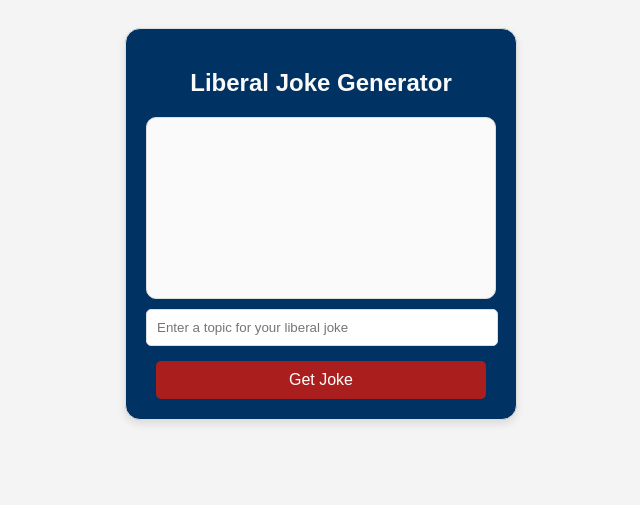
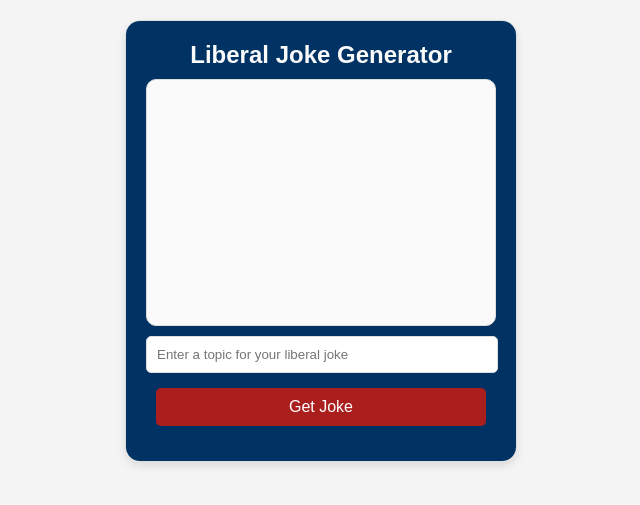
Before and after one commit to redelephantrepublican/joke-assistant, a Flask app: page / in a window 1280 px wide. Shown: the top 505 px of the page, without its empty margins (319-959 px from the left). Run offline with Flask 3, Linux system fonts and the light colour scheme.

Commit message:
Beautify HTML

```diff
--- a/templates/index.html
+++ b/templates/index.html
@@ -2,145 +2,173 @@
 <html>
 
 <head>
+    <title>Liberal Joke Generator</title>
+    <style>
+    /* Styling for the <body> element */
 
-<title>Liberal Joke Generator</title>
+    body {
+        font-family: Arial, sans-serif;
+        /* Set the font family */
+        background-color: #f4f4f4;
+        /* Set the background color */
+        color: #333333;
+        /* Set the text color */
+        text-align: center;
+        /* Center-align the text */
+        padding: 20px;
+        /* Add padding around the content */
+        margin: 0;
+        /* Ensure there's no default margin */
+        overflow-x: hidden;
+        /* Prevents horizontal scrolling */
+    }
+    /* Styling for the #chatbox element */
 
-<style>body {
-     font-family: Arial, sans-serif;
-    /* Sets the default font family for the page */
-     background-color: #f4f4f4;
-    /* Light grey background color for the entire page */
+    #chatbox {
+        max-width: 350px;
+        /* Set the maximum width */
+        width: 100%;
+        /* Set the width to 100% */
+        min-height: 400px;
+        /* Minimum height to see multiple responses */
+        margin: 0 auto;
+        /* Center in the available space */
+        background-color: #003264;
+        /* Set the background color */
+        padding: 20px;
+        /* Add padding around the content */
+        border-radius: 15px;
+        /* Add rounded corners */
+        box-shadow: 0 4px 8px rgba(0, 0, 0, 0.1);
+        /* Add box shadow */
+        border: 1px solid #ddd;
+        /* Add a border */
+        display: flex;
+        /* Use flexbox layout */
+        flex-direction: column;
+        /* Arrange items in a column */
+        justify-content: space-between;
+        /* Space between items */
+        overflow-y: auto;
+        /* Allows vertical scrolling when needed */
+    }
+    /* Styling for the <h2> element within #chatbox */
+
+    #chatbox h2 {
+        color: #fafafa;
+        /* Set the text color */
+        margin: 0 0 10px 0;
+        /* Added margin to the title for spacing */
+    }
+    /* Styling for the #chatlogs element */
+
+    #chatlogs {
+        background-color: #fafafa;
+        /* Set the background color */
+        padding: 10px;
+        /* Add padding around the content */
+        border-radius: 10px;
+        /* Add rounded corners */
+        flex-grow: 1;
+        /* Allow flexible growth */
+        overflow-y: auto;
+        /* Only vertical scroll */
+        border: 1px solid #ddd;
+        /* Add a border */
+        margin-bottom: 10px;
+        /* Space below the chatlogs area */
+    }
+    /* Styling for #userInput and buttons */
+
+    #userInput,
+    button {
+        width: calc(100% - 20px);
+        /* Calculate width with 20px margin */
+        padding: 10px;
+        /* Add padding */
+        border-radius: 5px;
+        /* Add rounded corners */
+        border: 1px solid #ddd;
+        /* Add a border */
+    }
+    /* Styling for #userInput */
+
+    #userInput {
+        margin-bottom: 15px;
+        /* Add margin at the bottom */
+    }
+    /* Styling for buttons */
+
+    button {
+        background-color: #aa1f1d;
+        /* Set background color */
+        color: white;
+        /* Set text color */
+        border: none;
+        /* Remove border */
+        cursor: pointer;
+        /* Set cursor to pointer */
+        font-size: 1em;
+        /* Set font size */
+        display: block;
+        /* Display as a block element */
+        margin: 0 auto 15px auto;
+        /* Added margin to the button for spacing */
+    }
+    /* Hover effect for buttons */
+
+    button:hover {
+        background-color: #971817;
+        /* Change background color on hover */
+    }
+    /* Styling for .assistant-message */
+
+    .assistant-message {
+        text-align: left;
+        /* Align text to the left */
         color: #333333;
-    /* Default text color set to dark grey for readability */
-     text-align: center;
-    /* Centers text horizontally within the body */
-     padding: 20px;
-    /* Adds space around the content inside the body */
+        /* Set text color */
+        margin-bottom: 15px;
+        /* Space between messages */
+    }
+    /* Styling for strong elements within .assistant-message */
+
+    .assistant-message strong {
+        color: #003264;
+        /* Set text color */
+        font-weight: bold;
+        /* Set font weight to bold */
+    }
+    /* Media query for smaller screens (max-width: 450px) */
+
+    @media (max-width: 450px) {
+        body,
+        #chatbox {
+            padding: 10px;
+            /* Reduce padding on smaller screens */
         }
         #chatbox {
-     max-width: 350px;
-    /* Fixed width of the chatbox */
-     width: 100%;
-    /* 100% width of the chatbox */
-     height: 350px;
-    /* Fixed height of the chatbox */
-     margin: auto;
-    /* Centers the chatbox horizontally on the page */
-     background-color: #003264;
-    /* Dark blue background color for the chatbox */
-     padding: 20px;
-    /* Space inside the chatbox between content and its borders */
-     border-radius: 15px;
-    /* Rounded corners of the chatbox */
-     box-shadow: 0 4px 8px rgba(0, 0, 0, 0.1);
-    /* Subtle shadow around the chatbox */
-     border: 1px solid #ddd;
-    /* Thin grey border around the chatbox */
-     display: flex;
-    /* Enables flexbox layout inside the chatbox */
-     flex-direction: column;
-    /* Aligns children elements (like divs) in a column */
-     justify-content: space-between;
-    /* Distributes space evenly between child elements */
+            width: 90%;
+            /* Take up most of the column width */
+            min-height: 300px;
+            /* Adjust height for smaller devices */
         }
- #chatbox h2 {
-     color: #fafafa;
-    /* Color of the title inside the chatbox */
-}
- #chatlogs {
-     background-color: #fafafa;
-    /* White background for the chatlogs area */
-     margin-bottom: 10px;
-    /* Space below the chatlogs area */
-     padding: 10px;
-    /* Internal spacing within the chatlogs area */
-     border-radius: 10px;
-    /* Rounded corners for chatlogs */
-     flex-grow: 1;
-    /* Allows chatlogs to expand and fill available vertical space */
-     overflow: auto;
-    /* Enables scrolling for overflow content */
-     border: 1px solid #ddd;
-    /* Thin border around chatlogs for definition */
-}
- #userInput {
-     width: calc(100% - 20px);
-    /* Width adjusted to account for padding */
-     padding: 10px;
-    /* Padding inside the input field */
-     border-radius: 5px;
-    /* Rounded corners for the input field */
-     border: 1px solid #ddd;
-    /* Thin border around the input field */
-     margin-bottom: 15px;
-    /* Space below the input field */
-}
+        #userInput,
         button {
             width: calc(100% - 20px);
-    /* Width adjusted to match the userInput width */
-     padding: 10px;
-    /* Padding inside the button for better appearance */
-     margin: 0 auto;
-    /* Centers the button horizontally */
-     background-color: #aa1f1d;
-    /* Reddish background color for the button */
-     color: white;
-    /* White text color for the button */
-     border: none;
-    /* Removes the default border of the button */
-     border-radius: 5px;
-    /* Rounded corners for the button */
-     cursor: pointer;
-    /* Changes the cursor to a pointer when hovering over the button */
-     font-size: 1em;
-    /* Sets the font size of the button text */
-     display: block;
-    /* Ensures the button is a block-level element for margin auto to work */
+            /* Adjust width on smaller screens */
         }
- button:hover {
-     background-color: #971817;
-    /* Darker shade of red on hover for the button */
-}
- .assistant-message {
-     text-align: left;
-    /* Aligns the text of the message to the left */
-     color: #333333;
-    /* Sets the text color of the message */
-     margin-bottom: 15px;
-    /* Space below each assistant message */
-}
- .assistant-message strong {
-     color: #003264;
-    /* Color for strong (bold) elements within the message */
-     font-weight: bold;
-    /* Makes text bold within strong tags */
-}
- .space-between {
-     margin-bottom: 5px;
-    /* Adds space below elements with this class */
-}
-@media (max-width: 380px) {
-    #chatbox {
-        padding: 10px;
-        height: 450px; /* Let the height be dynamic on very small screens */
-    }
-
-    /* Adjust padding or font sizes as needed for smaller screens */
-    button, #userInput {
-        padding: 5px;
     }
     </style>
 </head>
 
 <body>
-
     <div id="chatbox">
         <h2>Liberal Joke Generator</h2>
         <div id="chatlogs"></div>
         <input type="text" id="userInput" placeholder="Enter a topic for your liberal joke">
         <button onclick="getJoke()">Get Joke</button>
     </div>
-
     <script>
     function getJoke() {
         var userInput = document.getElementById("userInput").value;
@@ -149,19 +177,17 @@
             headers: {
                 'Content-Type': 'application/json',
             },
-            body: JSON.stringify({ userInput: userInput }),
-        })
-        .then(response => response.json())
-        .then(data => {
+            body: JSON.stringify({
+                userInput: userInput
+            }),
+        }).then(response => response.json()).then(data => {
             var message = "<div class='assistant-message'><strong>Topic:</strong> " + userInput + "<br><strong>Joke:</strong> " + data.joke + "</div>";
             document.getElementById("chatlogs").innerHTML += message;
-        })
-        .catch((error) => {
+        }).catch((error) => {
             console.error('Error:', error);
         });
     }
     </script>
-
 </body>
 
 </html>
```
Lines whose indentation alone changed are shown as unchanged.
